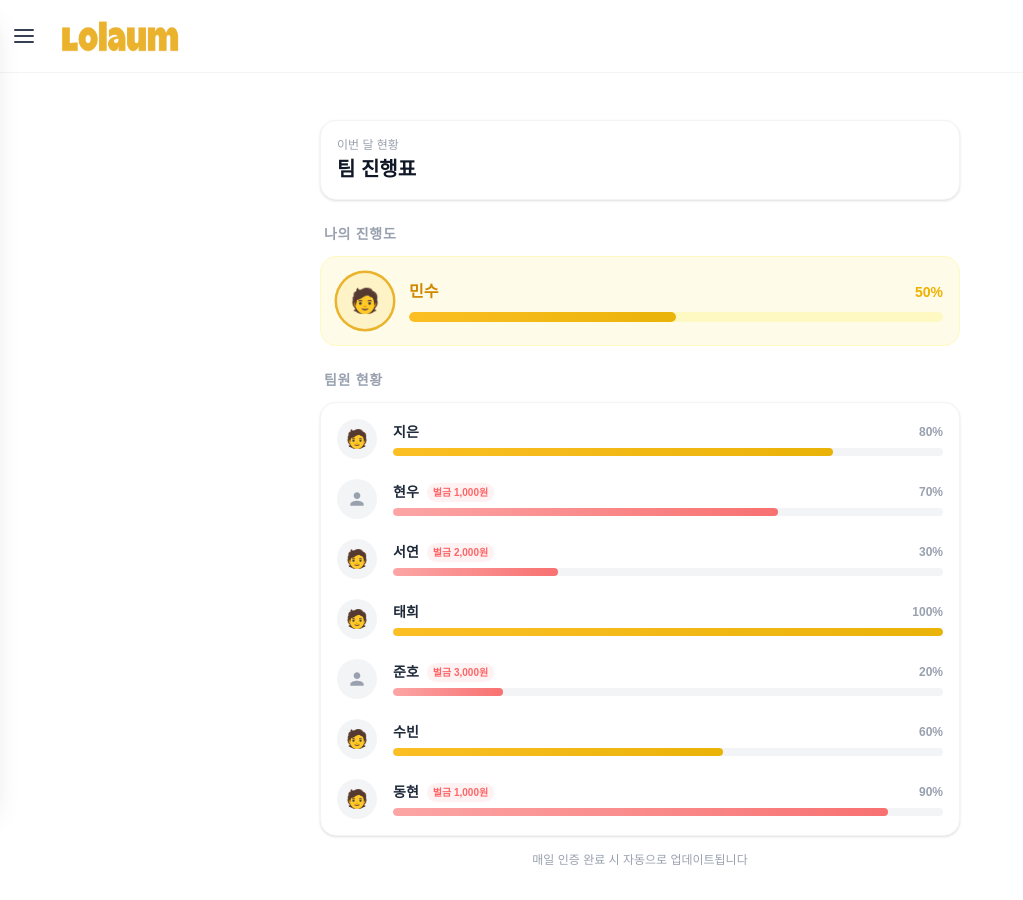
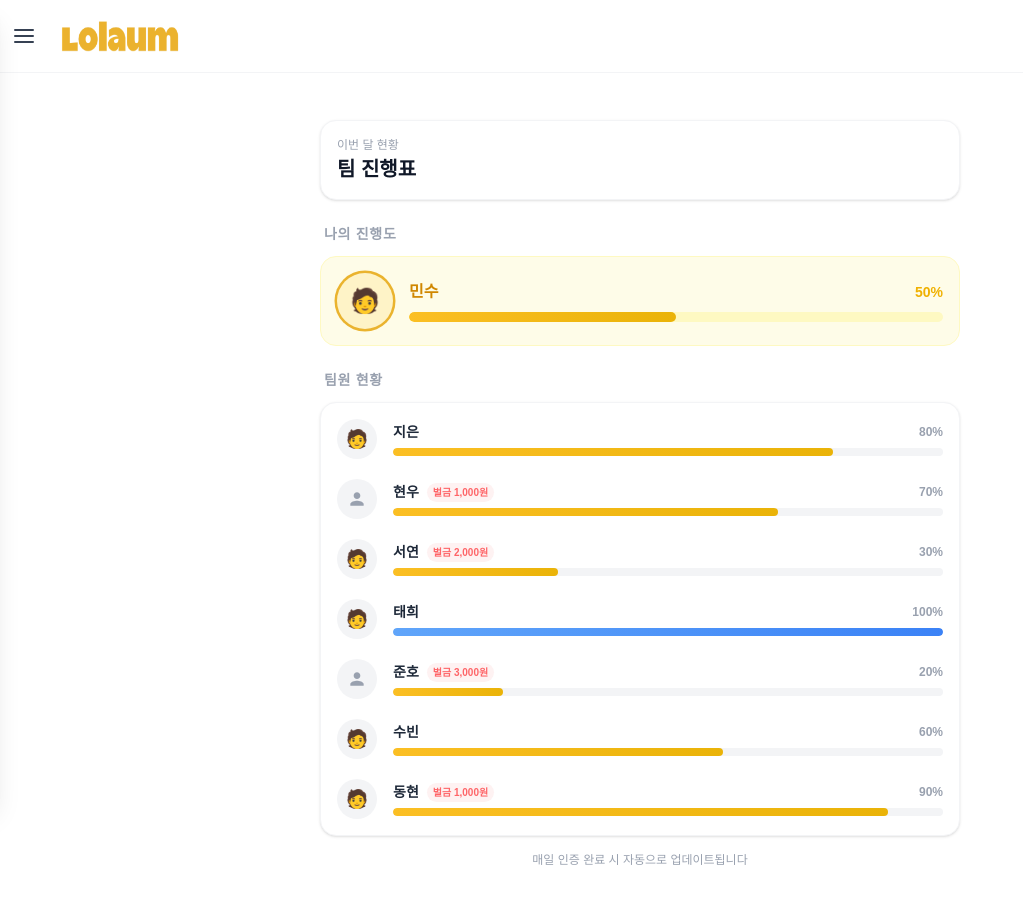
Before and after one commit to Lolaum/Lolaum, a Next.js app: page /progress in a window 1280 px wide. Shown: the whole page, without its empty margins (0-1023 px from the left). Built offline with nearby package versions, Linux system fonts and the light colour scheme.

Commit message:
fix/progress: 진행도 표시 색상 변경 - 100% 도달 시 색상 수정

```diff
--- a/src/components/Progress/ProgressContainer.tsx
+++ b/src/components/Progress/ProgressContainer.tsx
@@ -72,8 +72,8 @@ export default function ProgressContainer() {
                 style={{
                   width: `${myData.progress}%`,
                   background:
-                    myData.penalty > 0
-                      ? "linear-gradient(90deg, #fca5a5, #f87171)"
+                    myData.progress === 100
+                      ? "linear-gradient(90deg, #60a5fa, #3b82f6)"
                       : "linear-gradient(90deg, #fbbf24, #eab308)",
                 }}
               />
@@ -139,9 +139,10 @@ export default function ProgressContainer() {
                       className="h-full rounded-full transition-all duration-700"
                       style={{
                         width: `${data.progress}%`,
-                        background: hasPenalty
-                          ? "linear-gradient(90deg, #fca5a5, #f87171)"
-                          : "linear-gradient(90deg, #fbbf24, #eab308)",
+                        background:
+                          data.progress === 100
+                            ? "linear-gradient(90deg, #60a5fa, #3b82f6)"
+                            : "linear-gradient(90deg, #fbbf24, #eab308)",
                       }}
                     />
                   </div>
```
